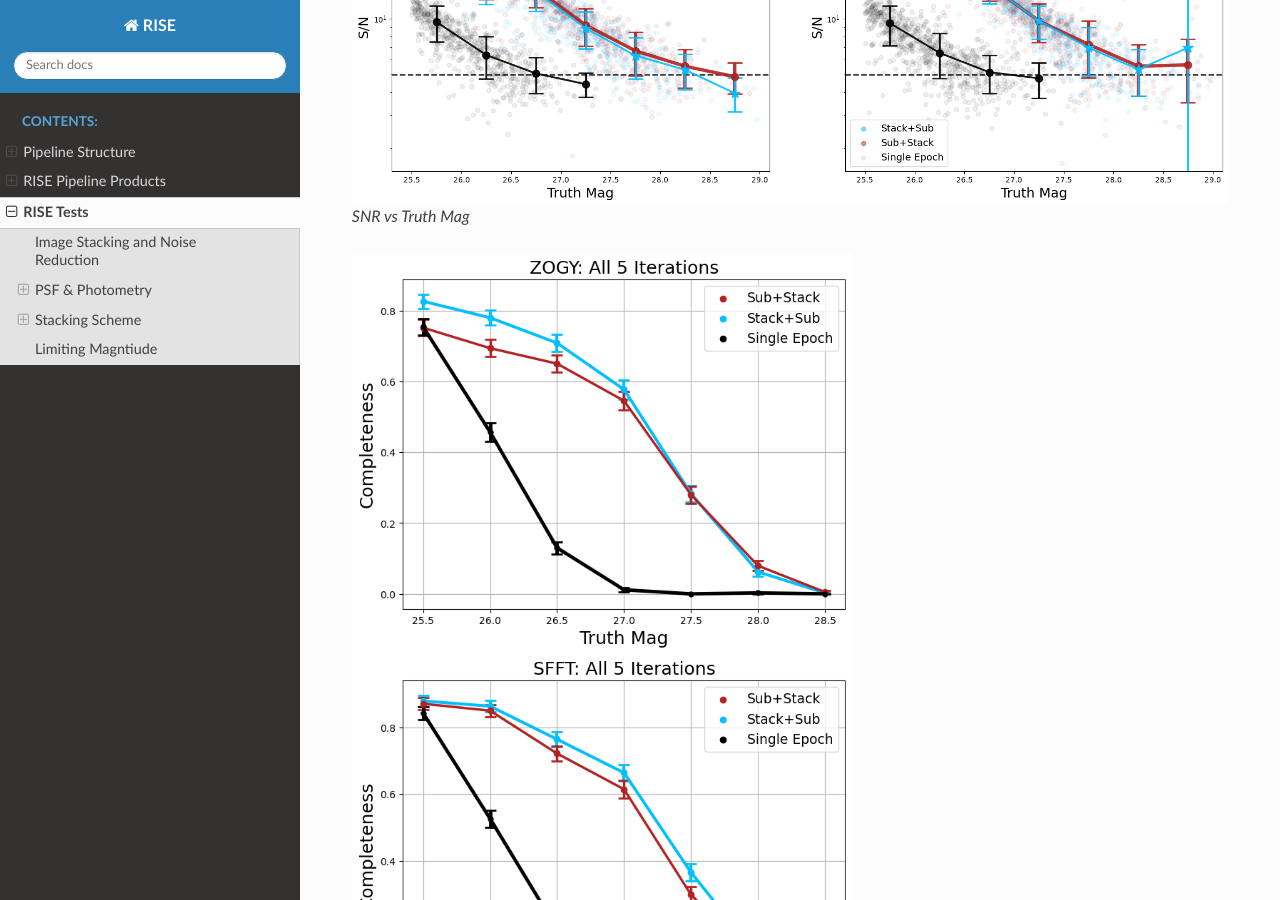
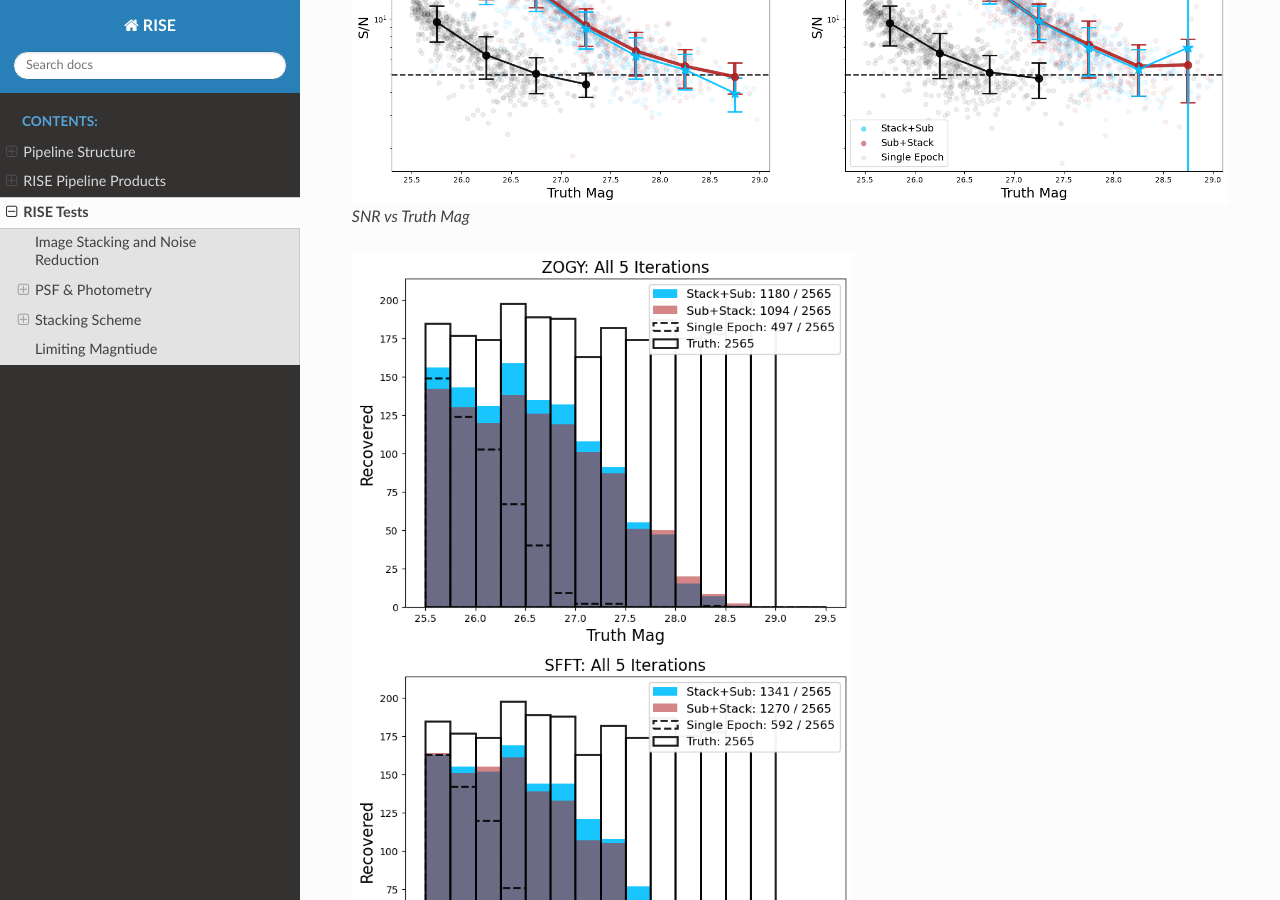
Before and after one commit to joseph-santana/RISE-docs, a Sphinx documentation site: the page built from source/tests.rst, in a window 1280 px wide and 900 px high, scrolled down 3152 px. Built offline with Sphinx 7.4.7 and the Read the Docs theme 3.1.0, drawn with Linux system fonts in a browser that asks for light colours.

Commit message:
Add stacking scheme figures

```diff
--- a/source/tests.rst
+++ b/source/tests.rst
@@ -81,24 +81,24 @@
 
     SNR vs Truth Mag
 
-|img1| |img2|
+|zogy_bar| |sfft_bar|
 
 *Detections* :math:`> 5\sigma`\ *. Number of detections compared to truth in 0.25 magntiude bins*
 
-.. |img1| image:: /images/091126/zogy_bar.png
+.. |zogy_bar| image:: /images/091126/zogy_bar.png
    :width: 500
 
-.. |img2| image:: /images/091126/sfft_bar.png
+.. |sfft_bar| image:: /images/091126/sfft_bar.png
    :width: 500
 
-|img1| |img2|
+|zogy_completeness| |sfft_completeness|
 
 *Detections* :math:`> 5\sigma`\ *. Completeness in 0.5 magnitude bins*
 
-.. |img1| image:: /images/091126/zogy_completeness.png
+.. |zogy_completeness| image:: /images/091126/zogy_completeness.png
    :width: 500
 
-.. |img2| image:: /images/091126/sfft_completeness.png
+.. |sfft_completeness| image:: /images/091126/sfft_completeness.png
    :width: 500
 
 Stack then Sub
```
